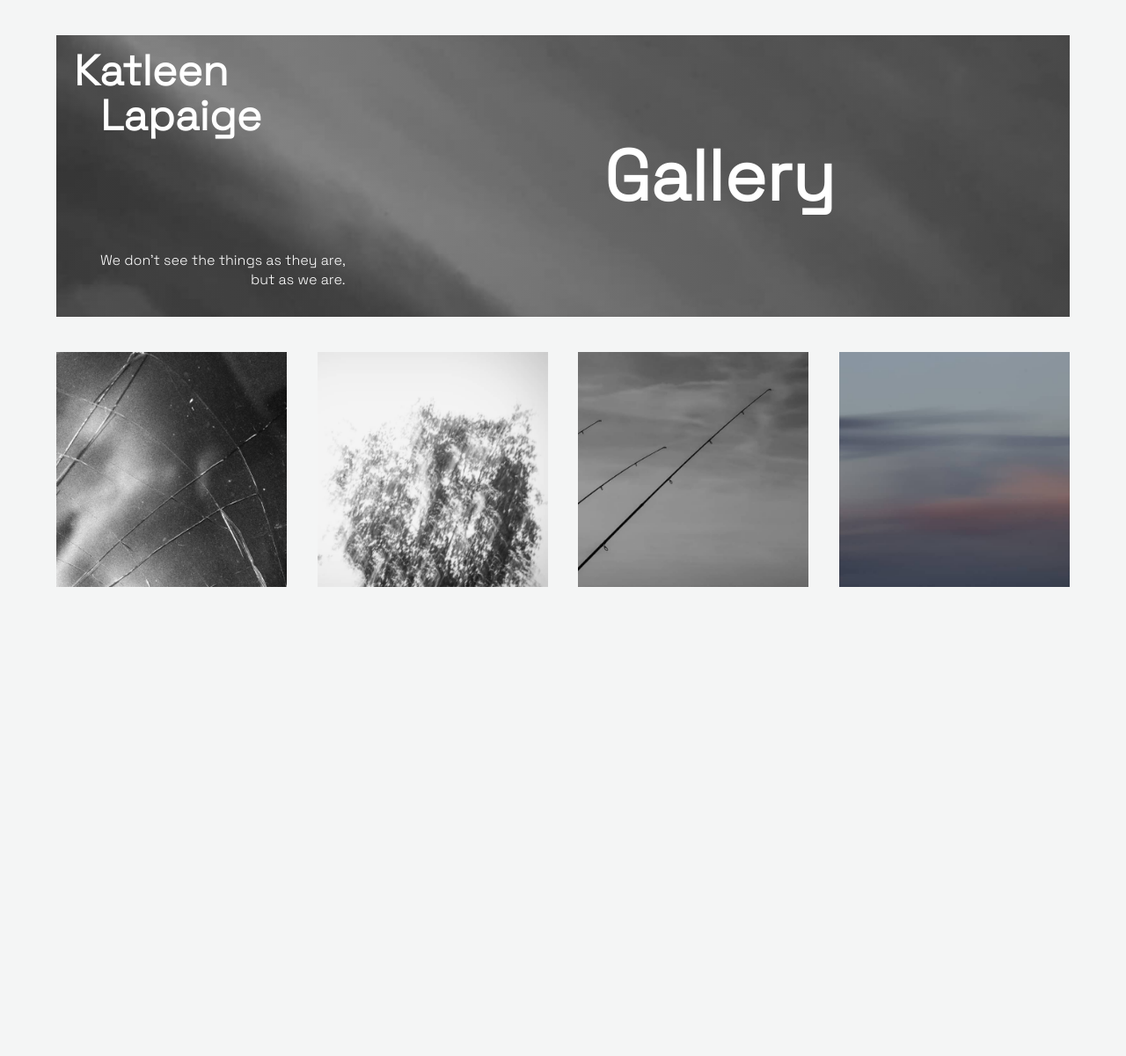
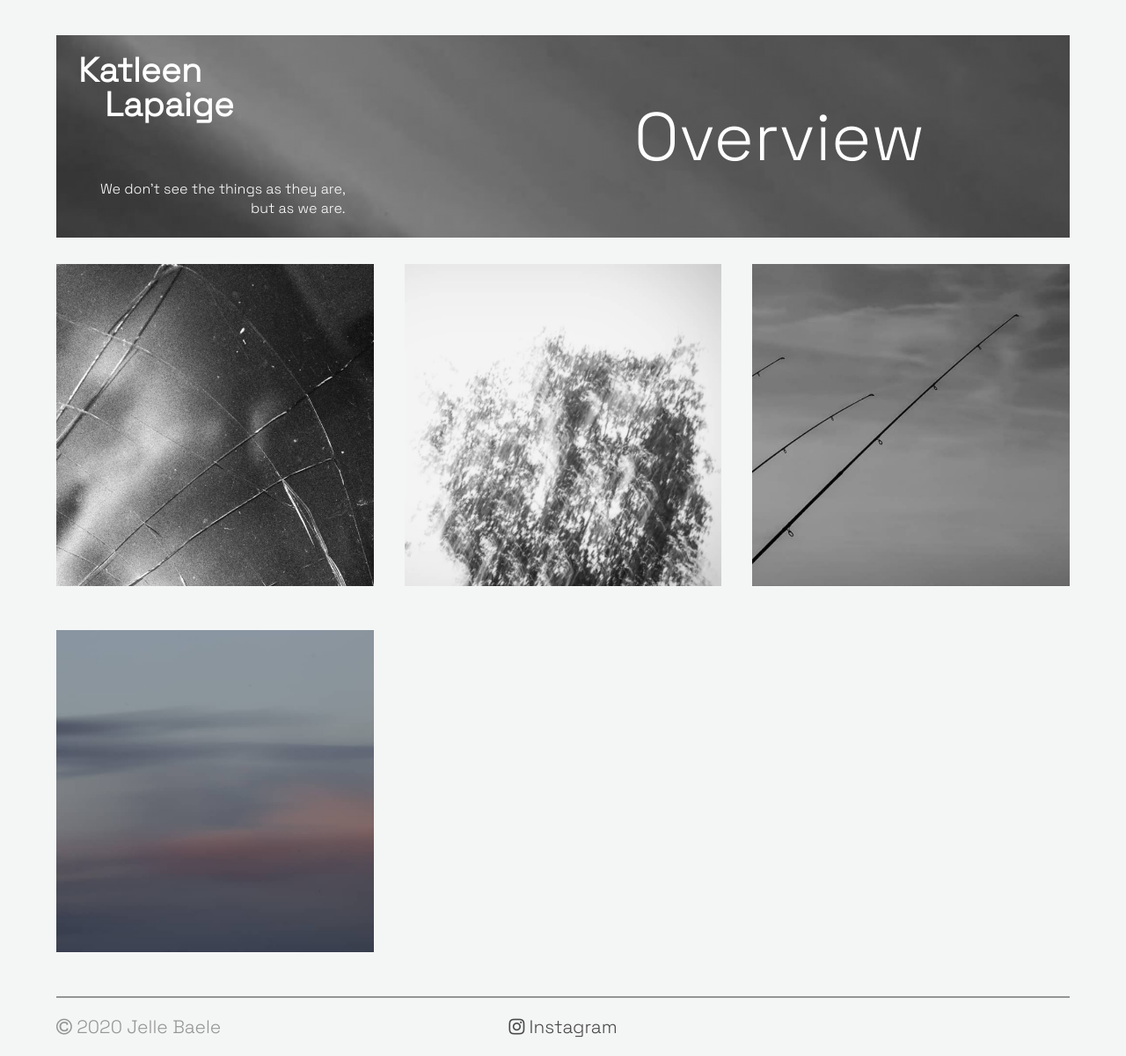
Before and after one commit to jellebaele/photo-portfolio, a plain HTML site: page home.html in a window 1280 px wide. Shown: the whole page at 88% size. Before the commit the page ends 800 px from the top, so only its background shows below. Drawn offline with nearby package versions, Linux system fonts and the light colour scheme.

Commit message:
finished design home.html

```diff
--- a/home.html
+++ b/home.html
@@ -18,39 +18,66 @@
 <header>
     <div class="title">
         <div class="title-text">
-            <h1 class="left">Katleen</h1>
-            <h1 class="right">Lapaige</h1>
+            <a class="title-top">
+                <h1 class="left">Katleen</h1>
+                <h1 class="right">Lapaige</h1>
+            </a>
             <div class="title-sub">
                 <p>We don't see the things as they are,</p><br>
                 <p>but as we are.</p>
             </div>
-
-            <!--<h4 class="left-sub">We don't see the things as they are,</h4>
-            <h4 class="right-sub">but as we are.</h4>-->
         </div>
 
     </div>
-    <h2>Gallery</h2>
+    <span class="head-title">
+        <p>Overview</p>
+    </span>
 </header>
 
-<section>
-    <div class="container">
-        <div class="image-container">
+<section class="categories">
+    <div class="container-black-white">
+        <a class="image-container fade">
             <img src="images/cat-abstract.png">
-        </div>
-        <div class="image-container">
+            <p>Abstract</p>
+        </a>
+        <a class="image-container fade">
             <img src="images/cat-experimenteel.png">
-        </div>
-        <div class="image-container">
+            <p>Experimental</p>
+        </a>
+        <a class="image-container fade" href="#">
             <img src="images/cat-minimalisme.png">
-        </div>
-        <div class="image-container">
+            <p class="p-text">Minimalism</p>
+        </a>
+    </div>
+    <div class="container-color">
+        <a class="image-container fade">
             <img src="images/cat-camera-painting.png">
-        </div>
+            <p>Camera Painting</p>
+        </a>
     </div>
 </section>
+
+<footer>
+    <p><i class="fa fa-copyright" aria-hidden="true"></i>
+        2020 Jelle Baele</p>
+    <p class="link"><a href="https://www.instagram.com/katlapaige/" target="_blank">
+        <i class="fa fa-instagram" aria-hidden="true"></i>
+        Instagram</a>
+    </p>
+</footer>
+
+<div class="anim">
+    <div class="slider"></div>
+</div>
+
+<script src="https://cdnjs.cloudflare.com/ajax/libs/gsap/3.5.1/gsap.min.js"
+        integrity="sha512-IQLehpLoVS4fNzl7IfH8Iowfm5+RiMGtHykgZJl9AWMgqx0AmJ6cRWcB+GaGVtIsnC4voMfm8f2vwtY+6oPjpQ=="
+        crossorigin="anonymous"></script>
+
 <link rel="preconnect" href="https://fonts.gstatic.com">
 <link href="https://fonts.googleapis.com/css2?family=Space+Grotesk:wght@300&display=swap" rel="stylesheet">
+<link rel="stylesheet" href="https://cdnjs.cloudflare.com/ajax/libs/font-awesome/4.7.0/css/font-awesome.min.css">
 
+<script src="scripts/home.js"></script>
 </body>
 </html>
--- a/scripts/app.js
+++ b/scripts/app.js
@@ -5,8 +5,3 @@ const tl = gsap.timeline({defaults: {
 tl.to('.slider', {opacity:0, duration:3});
 tl.fromTo('.main-text', {opacity: 0}, {opacity: 1, duration: 1.5}, '-=1');
 tl.to('.view-site', {y:'0%', duration: 1.5}, '-=1.5');
-/*
-tl.to('.text', {y:'0%', duration: 1, stagger: 0.25});
-tl.to(".slider", {y: '-100%', duration: 1.5, delay: 0.5});
-tl.to('.intro', {y:'-100%', duration: 1}, '-=1');
-tl.fromTo('.main-text', {opacity: 0}, {opacity: 1, duration: 1});*/
--- /dev/null
+++ b/scripts/home.js
@@ -0,0 +1,9 @@
+const tl = gsap.timeline({defaults: {
+        ease: 'power1.out'
+    }});
+
+tl.to('.slider', {opacity:0, duration:5});
+tl.fromTo('header',{opacity: 0}, {opacity:1, duration:5}, '-=5');
+/*tl.fromTo('.categories',{opacity: 0}, {opacity:1, duration:5}, '-=3.5');*/
+/*tl.to('.head-title', {y:'0%', duration: 2.5}, '-=4');*/
+/*tl.fromTo('.title-text',{opacity: 0}, {opacity:1, duration:2.5}, '-=2.5');*/
--- a/styles/style_home.css
+++ b/styles/style_home.css
@@ -16,7 +16,7 @@ body {
 
 header {
     position: absolute;
-    height: 40vh;
+    height: 230px;
     width: 90%;
     top: 5%;
     left: 5%;
@@ -31,7 +31,7 @@ header {
 }
 
 .title h1 {
-    font-size: 3em;
+    font-size: 3vw;
     padding: 0;
     margin: 0;
 }
@@ -45,6 +45,12 @@ header {
     margin-left: 30px;
 }
 
+.title-top {
+    cursor: pointer;
+    position: relative;
+    padding: 5px;
+}
+
 .title-sub {
     position: absolute;
     bottom: 10%;
@@ -56,30 +62,158 @@ header {
     margin-top: -20px;
 }
 
-header h2 {
+header .head-title p {
+    font-size: 6vw;
+    padding: 0;
+}
+
+header .head-title {
     position: absolute;
     top: 50%;
-    left: 70%;
-    transform: translate(-70%, -50%);
-    font-size: 5em;
+    left: 80%;
+    transform: translate(-80%, -50%);
+    overflow: hidden;
 }
 
-.container {
+.categories {
+    padding-bottom: 50px;
+}
+
+.container-black-white {
     max-width: 90%;
     display: grid;
-    margin: 50vh auto 0 auto;
-    grid-template-columns: 1fr 1fr 1fr 1fr;
+    margin: 300px auto 0 auto;
+    grid-template-columns: 1fr 1fr 1fr;
     grid-gap: 3%;
     max-height: 30%;
 }
 
-.image-container img{
+.container-color {
+    max-width: 90%;
+    display: grid;
+    margin: 50px auto 0 auto;
+    grid-template-columns: 1fr 1fr 1fr;
+    grid-gap: 3%;
+    max-height: 30%;
+}
+
+.categories img {
     width: 100%;
     height: 100%;
 }
 
-@media screen and (max-width: 600px){
+.image-container {
+    cursor: pointer;
+    position: relative;
+}
+
+.image-container p {
+    color: white;
+    position: absolute;
+    top: 50%;
+    left: 50%;
+    transform: translate(-50%, -50%);
+    opacity: 0;
+    transition: opacity 1s ease;
+    font-size: 2vw;
+    z-index: 2;
+    text-align: center;
+}
+
+.image-container:hover > p {
+    opacity: 1;
+}
+
+
+.fade::after {
+    content: "";
+    background: black;
+    width: 100%;
+    height: 100%;
+    position: absolute;
+    top: 0;
+    left: 0;
+    opacity: 0;
+    transition: opacity 0.5s ease;
+}
+
+.fade:hover::after {
+    opacity: 0.5;
+}
+
+footer {
+    width: 90%;
+    margin: 0 auto;
+    border-top: 2px solid rgba(54, 54, 54, 0.5);
+    padding: 20px 0;
+    color: rgba(54, 54, 54, 0.5);
+    display: flex;
+    justify-content: space-between;
+    align-items: center;
+    position: relative;
+    font-size: 1.3em;
+}
+
+footer a {
+    color: rgba(54, 54, 54, 0.9);
+    text-decoration: none;
+}
+
+footer a:hover {
+    color: rgba(5, 5, 5, 1);
+}
+
+footer .link {
+    position: absolute;
+    left: 50%;
+    transform: translate(-50%, 0);
+    transition: transform 0.5s ease-out;
+}
+
+footer .link:hover {
+    transform: translate(-50%, -5px);
+}
+
+.anim .slider {
+    background: rgb(23, 23, 23);
+    position: fixed;
+    top: 0;
+    left: 0;
+    width: 100%;
+    height: 100%;
+    pointer-events: none;
+}
+
+@media screen and (max-width: 700px) {
     .container {
         grid-template-columns: 1fr 1fr;
     }
+
+    .image-container p {
+        font-size: 3vw;
+    }
+
 }
+
+@media screen and (max-width: 900px) {
+    header h2 {
+        position: absolute;
+        top: 40%;
+        left: 70%;
+        transform: translate(-70%, -40%);
+    }
+
+    .title h1 {
+        font-size: 3vw;
+    }
+}
+
+@media screen and (max-width: 600px) {
+    header h2 {
+        font-size: 9vw;
+    }
+
+    .title h1 {
+        font-size: 5vw;
+    }
+}
```
Also changed, not shown: test.html (deleted, +0 -37 lines), images/minimalistic/full/minim-1.png (added), images/minimalistic/full/minim-2.png (added), images/minimalistic/full/minim-3.png (added), images/minimalistic/full/minim-4.png (added), images/minimalistic/full/minim-5.png (added), images/minimalistic/full/minim-6.png (added), images/minimalistic/full/minim-7.png (added).
